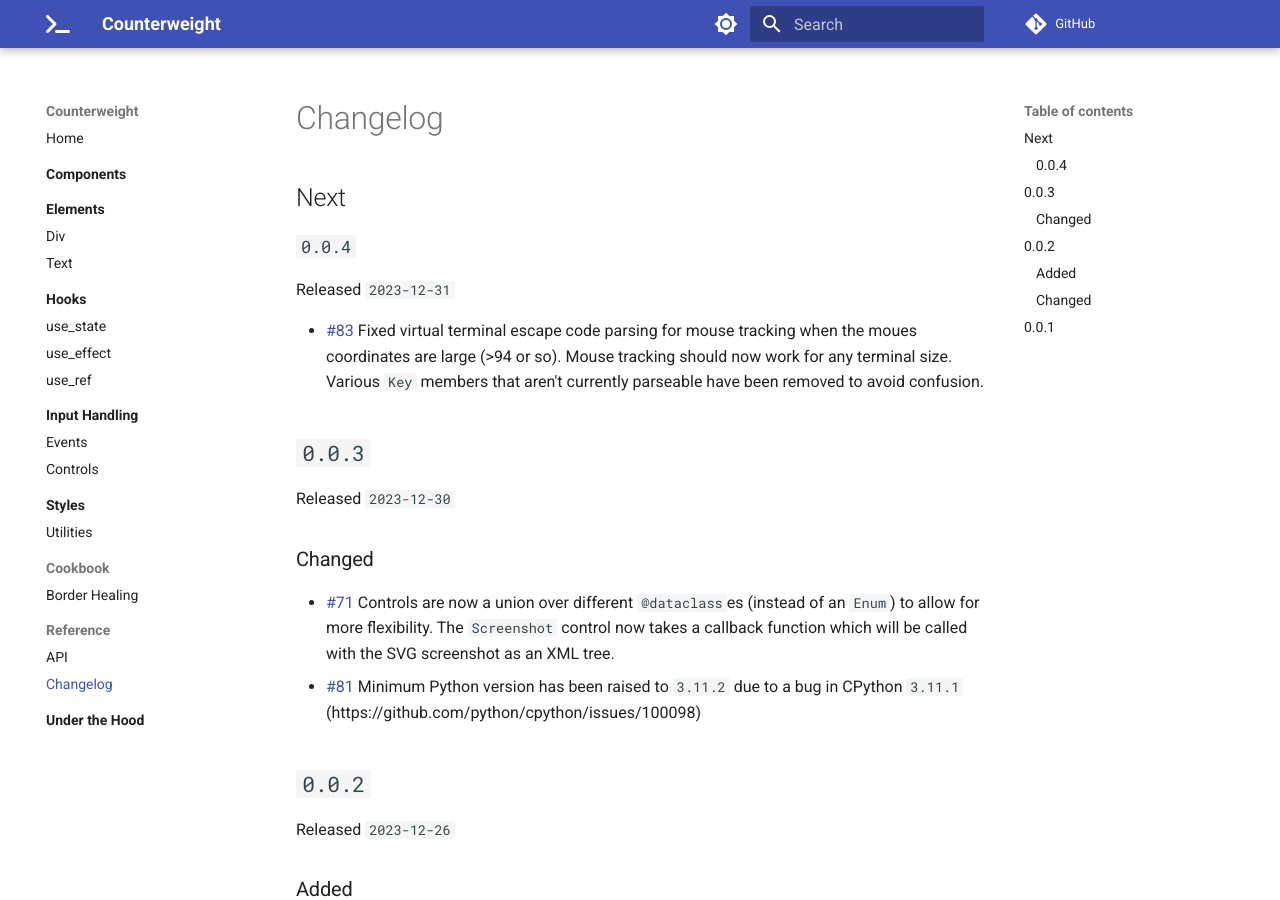
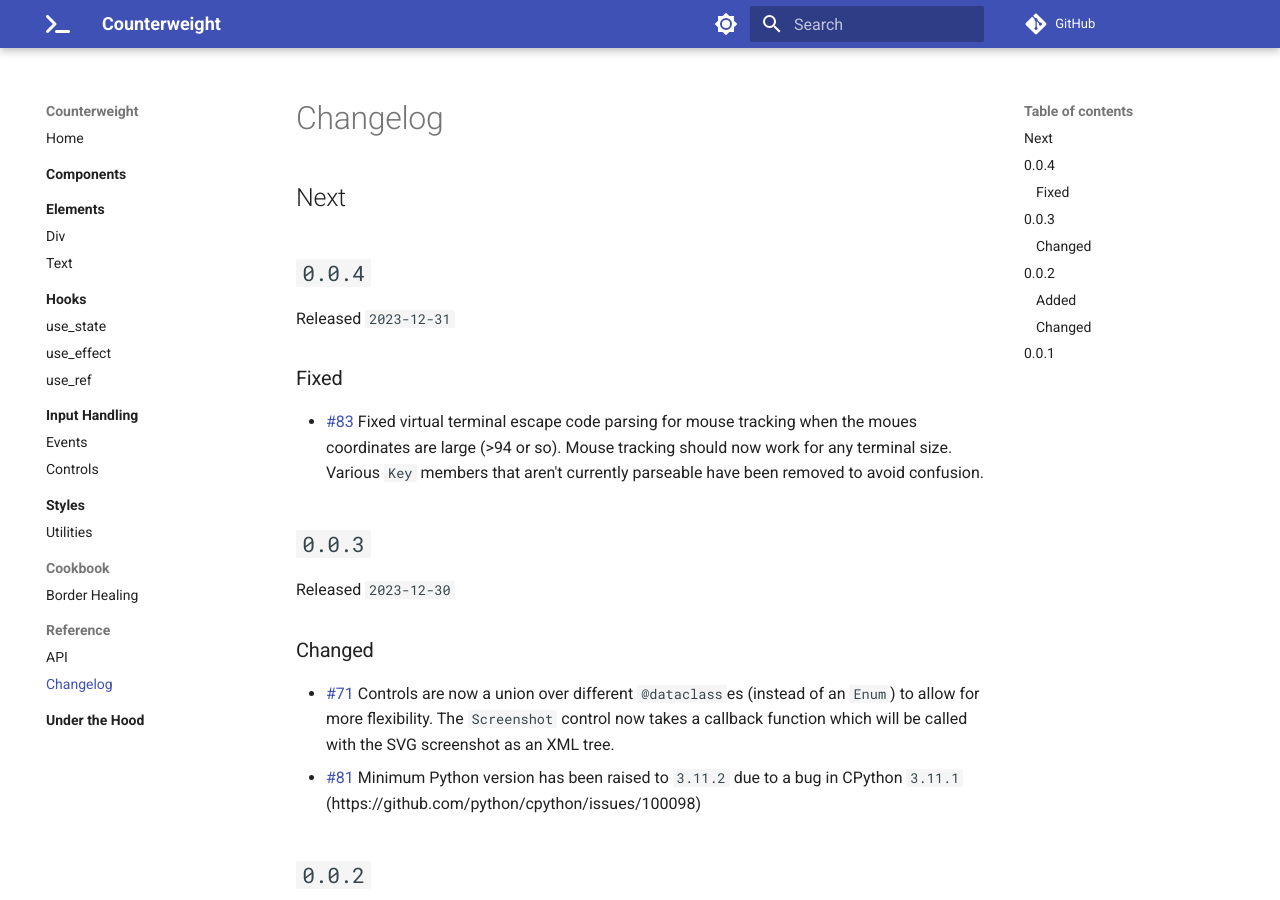
Before and after one commit to JoshKarpel/counterweight, an MkDocs documentation site: the page built from docs/reference/changelog.md, in a window 1280 px wide and 900 px high. Built offline with MkDocs 1.6.1 and Material for MkDocs 9.7.7, drawn with Linux system fonts in a browser that asks for light colours; comment, search, counter and statistics services are not loaded.

Commit message:
proper prep

```diff
--- a/docs/reference/changelog.md
+++ b/docs/reference/changelog.md
@@ -2,9 +2,11 @@
 
 ## Next
 
-### `0.0.4`
+## `0.0.4`
 
 Released `2023-12-31`
+
+### Fixed
 
 - [#83](https://github.com/JoshKarpel/counterweight/pull/83)
   Fixed virtual terminal escape code parsing for mouse tracking when the moues coordinates are large (>94 or so).
```
